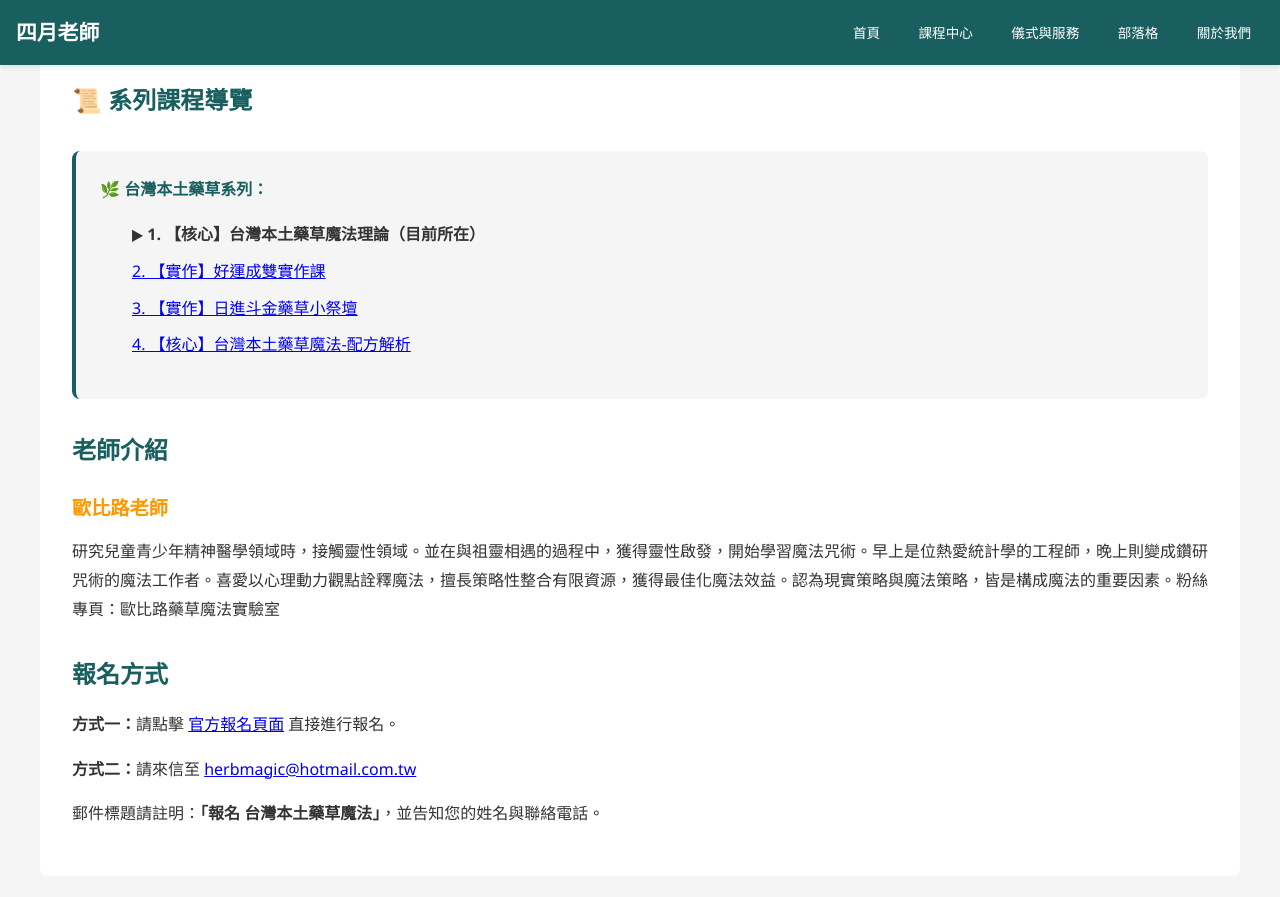
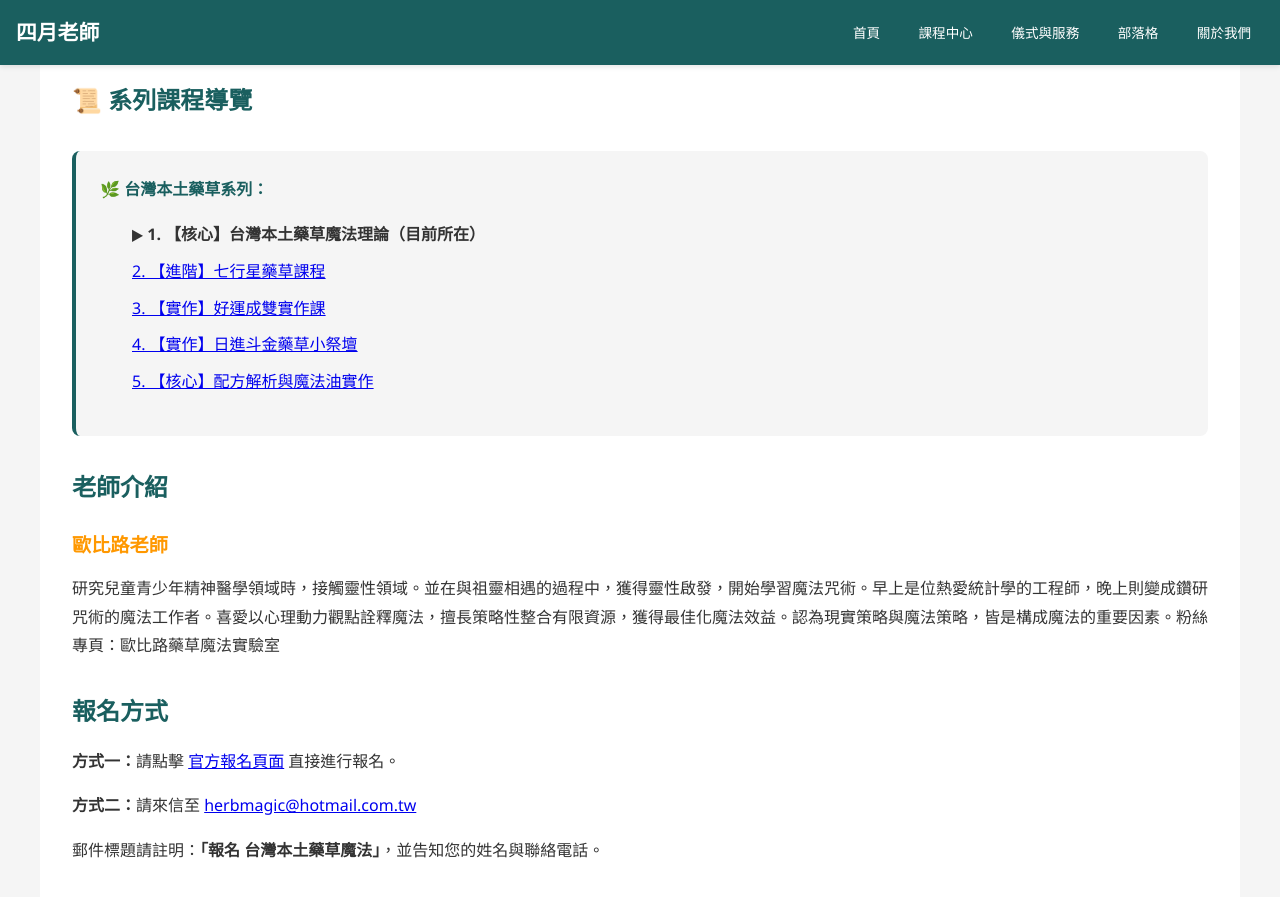
Before and after one commit to light4uliuphone-lang/hoodoo, a Jekyll site: the page built from courses/course-local-01.html, in a window 1280 px wide and 900 px high, scrolled down 1371 px. Shown: the top 897 px of the window. Built offline with Jekyll 4.4.1, drawn with Linux system fonts in a browser that asks for light colours.

Commit message:
Update course-local-01.html

```diff
--- a/courses/course-local-01.html
+++ b/courses/course-local-01.html
@@ -56,9 +56,10 @@ title: "台灣本土藥草魔法 - 歐比路老師"
             <p style="margin-bottom: 1rem; font-weight: bold; color: #1a5f5f;">🌿 台灣本土藥草系列：</p>
             <ul style="list-style: none; padding-left: 0; line-height: 1.8;">
                 <li><strong>▶ 1. 【核心】台灣本土藥草魔法理論（目前所在）</strong></li>
-                <li><a href="/courses/course-local-02/">2. 【實作】好運成雙實作課</a></li>
-                <li><a href="/courses/course-local-03/">3. 【實作】日進斗金藥草小祭壇</a></li>
-                <li><a href="/courses/course-local-04/">4. 【核心】台灣本土藥草魔法-配方解析</a></li>
+                <li><a href="/courses/course-local-02/">2. 【進階】七行星藥草課程</a></li>
+                <li><a href="/courses/course-local-03/">3. 【實作】好運成雙實作課</a></li>
+                <li><a href="/courses/course-local-04/">4. 【實作】日進斗金藥草小祭壇</a></li>
+                <li><a href="/courses/course-local-05/">5. 【核心】配方解析與魔法油實作</a></li>
             </ul>
         </div>
 
```
